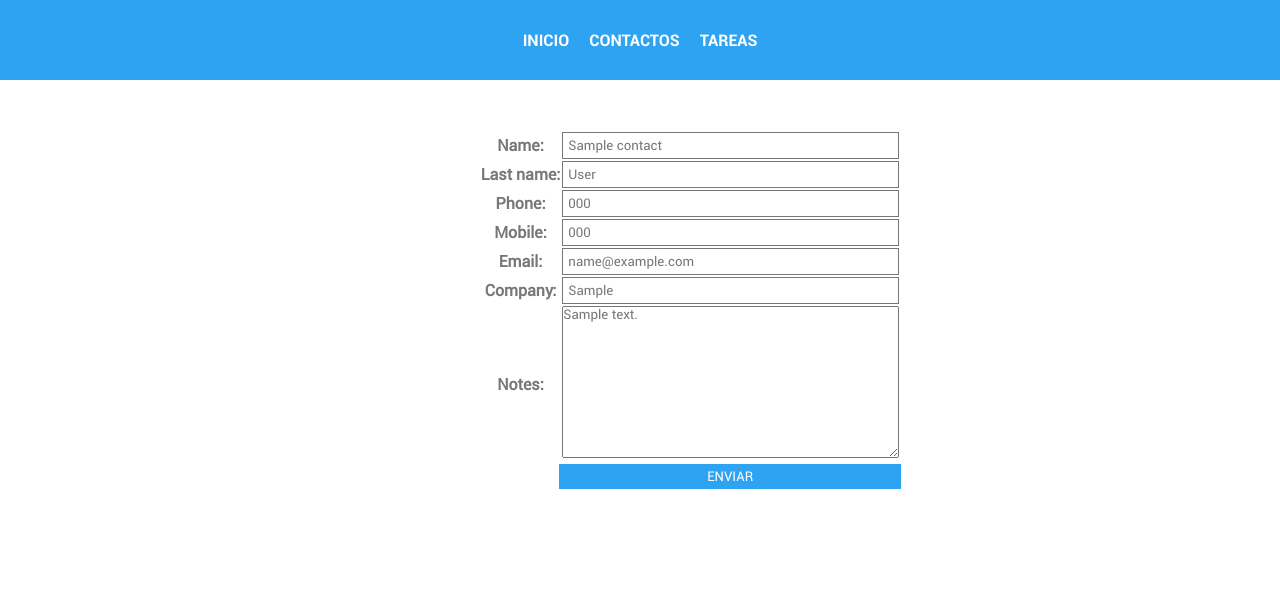
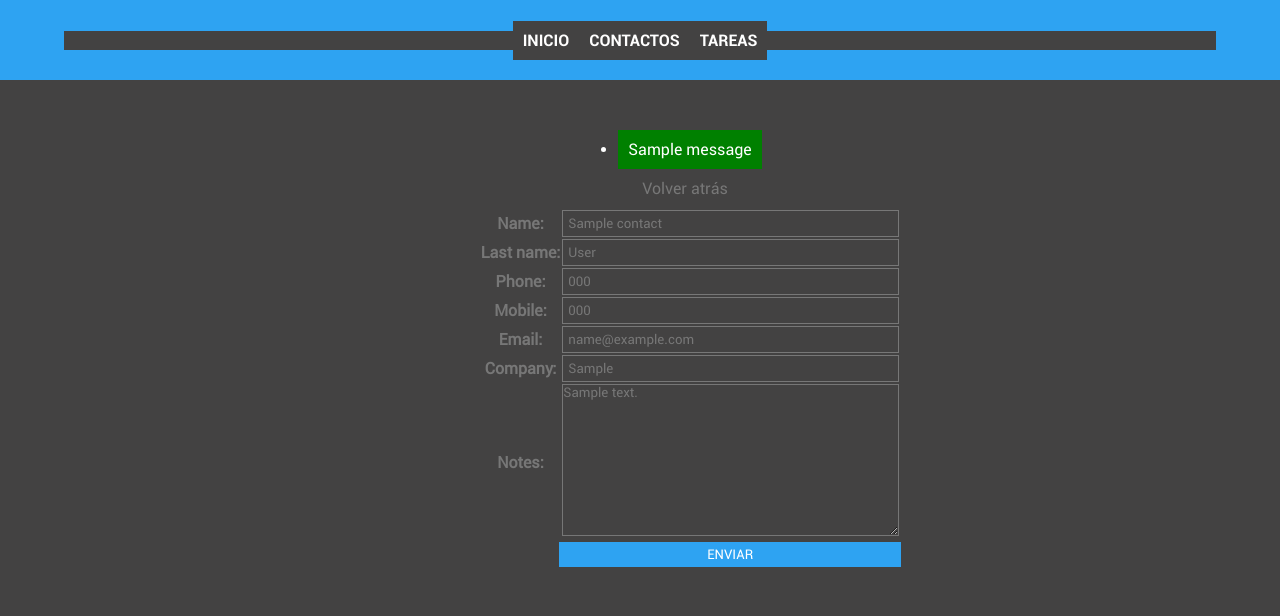
Before and after one commit to ArteMaxL/agenda-todo-django, a Django app: page /contact/edit/1 in a window 1280 px wide; the page is wider, and only the part inside the window is pictured. Shown: the top 616 px of that part. Run offline with Django 4.2, Linux system fonts and the light colour scheme; tables that the repository leaves empty hold one stand-in row (values such as "Sample post"); one stand-in notice (Sample message) is shown.

Commit message:
Added edit contact

```diff
--- a/contact/views.py
+++ b/contact/views.py
@@ -2,6 +2,7 @@ from unicodedata import name
 from django.shortcuts import render
 from .models import Contact
 from .forms import ContactForm
+from django.contrib import messages
 
 def index(request):
     req_search = request.GET.get('search', '')
@@ -21,9 +22,20 @@ def view(request, id):
     return render(request, 'contact/detail.html', context)
 
 def edit(request, id):
+    contact = Contact.objects.get(id=id)
+
     if request.method == 'GET':
-        contact = Contact.objects.get(id=id)
         form = ContactForm(instance= contact)
-        context = {'form': form}
+        context = {'form': form, 'id': id}
 
-        return render(request, 'contact/create.html', context)
+        return render(request, 'contact/edit.html', context)
+
+    if request.method == 'POST':
+        form = ContactForm(request.POST, instance= contact)
+        context = {'form': form, 'id': id}
+
+        if form.is_valid():
+            form.save()
+
+        messages.success(request, 'Contacto actualizado.')
+        return render(request, 'contact/edit.html', context)
--- a/static/css/forms.css
+++ b/static/css/forms.css
@@ -21,3 +21,19 @@ input {
     display: flex;
     justify-content: flex-end;
 }
+
+.aux-btns-form {
+    width: 50%;
+    display: flex;
+    justify-content: center;
+    margin: 10px;
+}
+
+.aux-btns-form a {
+    padding-right: 10px;
+    text-decoration: none;
+}
+
+.aux-btns-form a:hover {
+    color: green;
+}
--- a/static/css/style.css
+++ b/static/css/style.css
@@ -13,6 +13,7 @@
     box-sizing: border-box;
     font-family: var(--font-text);
     color: var(--color-text);
+    background-color: rgb(67, 66, 66);
 }
 
 @font-face {
@@ -165,4 +166,11 @@ main {
     color: green;
 }
 
+.alert-success {
+    width: 100%;
+    padding: 10px;
+    background-color: green;
+    color: white;
+}
+
 /* End layout settings */
--- a/templates/contact/create.html
+++ b/templates/contact/edit.html
@@ -8,7 +8,18 @@
 {% endblock %}
 
 {% block 'content' %}
-    <form action="">
+
+    {% if messages %}
+    <ul class="messages">
+        {% for message in messages %}
+        <li{% if message.tags %} class="alert-success"{% endif %}>{{ message }}</li>
+        {% endfor %}
+    </ul>
+    {% endif %}
+
+    <span class="aux-btns-form"><a href="{% url 'contact' %}">Volver atrás</a></span>
+    <form action="{% url 'contact_edit' id=id %}" method="post">
+        {% csrf_token %}
         <table>
             {{ form.as_table }}
         </table>
@@ -16,4 +27,5 @@
             <input type="submit" value="Enviar" class="btn btn-send" />
         </div>
     </form>
+
 {% endblock %}
```
